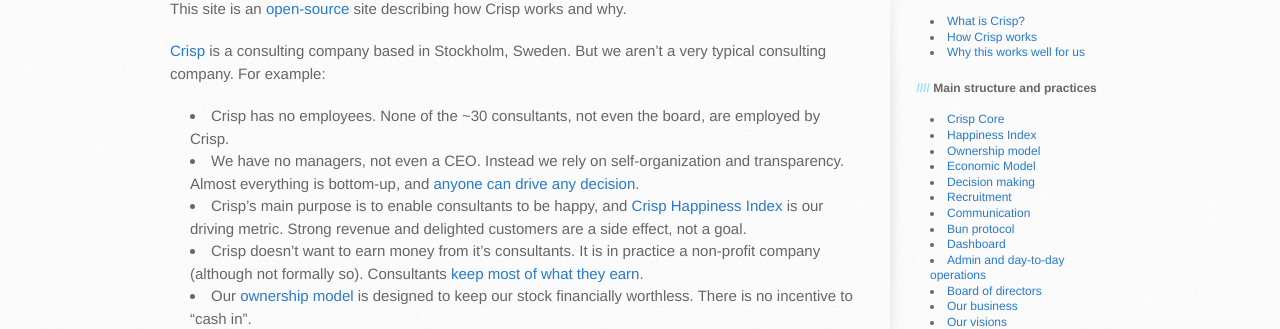
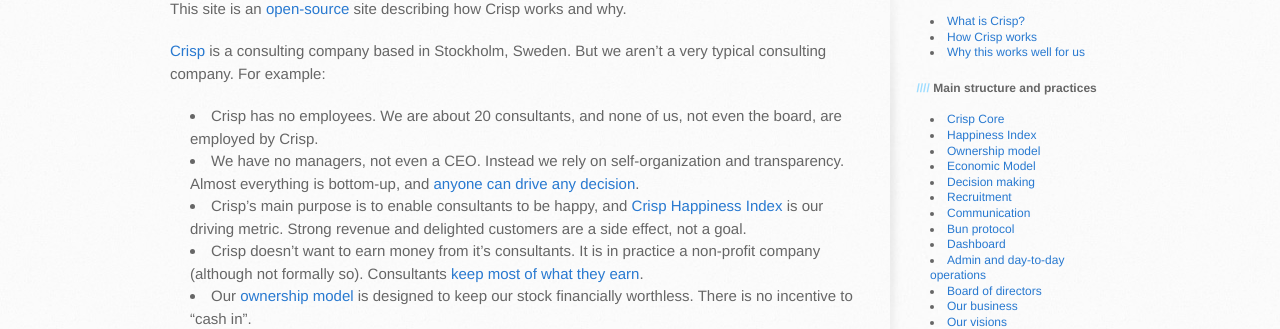
Before and after one commit to crispab/crisp-dna, a Jekyll site: the page built from _docs/index.md, in a window 1280 px wide and 900 px high. Shown: the part 331-660 px from the top of the window. Built offline with Jekyll 4.4.1, drawn with Linux system fonts in a browser that asks for light colours.

Commit message:
Update headcount: about 20 consultants
Co-Authored-By: Claude Opus 5.5 <noreply@anthropic.com>

```diff
--- a/_docs/index.md
+++ b/_docs/index.md
@@ -11,7 +11,7 @@ This site is an [open-source](https://en.wikipedia.org/wiki/Open_source) site de
 
 [Crisp](https://www.crisp.se) is a consulting company based in Stockholm, Sweden. But we aren't a very typical consulting company. For example:
 
--   {{ site.company_name }} has no employees. None of the ~30 consultants, not even the board, are employed by {{ site.company_name }}.
+-   {{ site.company_name }} has no employees. We are about 20 consultants, and none of us, not even the board, are employed by {{ site.company_name }}.
 -   We have no managers, not even a CEO. Instead we rely on self-organization and transparency. Almost everything is bottom-up, and [anyone can drive any decision](decisions.html).
 -   Crisp's main purpose is to enable consultants to be happy, and [Crisp Happiness Index](happiness-index.html) is our driving metric. Strong revenue and delighted customers are a side effect, not a goal.
 -   Crisp doesn't want to earn money from it's consultants. It is in practice a non-profit company (although not formally so). Consultants [keep most of what they earn](economic-model.html).
```
Also changed, not shown: _docs/hand-signals.md (+2 -2 lines), _docs/recruiting.md (+2 -2 lines).
